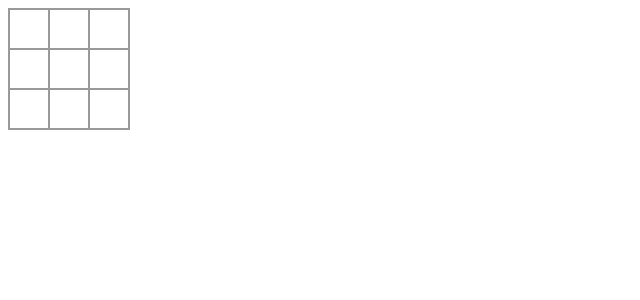
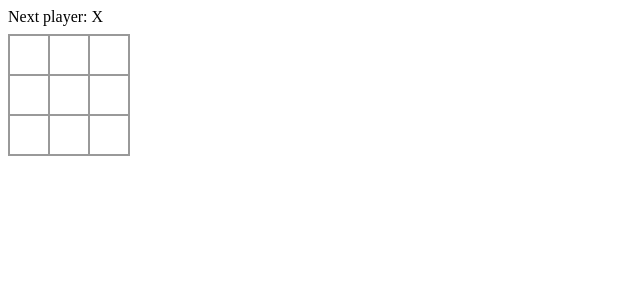
Before and after one commit to jisunipark/tic-tac-toe, a React (Vite) app: page / in a window 1280 px wide. Shown: the top 300 px of the page, without its empty margins (0-640 px from the left). Built offline with nearby package versions, Linux system fonts and the light colour scheme.

Commit message:
feat: 기본 게임 기능 완성

```diff
--- a/src/Board.jsx
+++ b/src/Board.jsx
@@ -1,13 +1,17 @@
+import { calculateStatus, calculateTurns, calculateWinner } from "./logic";
 import { Square } from "./Square";
 import { useGameStore } from "./store";
 
 export default function Board() {
   const { squares, xIsNext, setSquares, setXIsNext } = useGameStore();
 
+  const winner = calculateWinner(squares);
+  const turns = calculateTurns(squares);
   const player = xIsNext ? "X" : "O";
+  const status = calculateStatus(winner, turns, player);
 
   function handleClick(i) {
-    if (squares[i]) return;
+    if (squares[i] || winner) return;
     const nextSquares = squares.slice();
     nextSquares[i] = player;
     setSquares(nextSquares);
@@ -15,6 +19,8 @@
   }
 
   return (
+    <>
+      <div style={{ marginBottom: "0.5rem" }}>{status}</div>
       <div
         style={{
           display: "grid",
@@ -33,5 +39,6 @@
           />
         ))}
       </div>
+    </>
   );
 }
--- /dev/null
+++ b/src/logic.js
@@ -0,0 +1,31 @@
+export function calculateWinner(squares) {
+  const lines = [
+    [0, 1, 2],
+    [3, 4, 5],
+    [6, 7, 8],
+    [0, 3, 6],
+    [1, 4, 7],
+    [2, 5, 8],
+    [0, 4, 8],
+    [2, 4, 6],
+  ];
+
+  for (let i = 0; i < lines.length; i++) {
+    const [a, b, c] = lines[i];
+    if (squares[a] && squares[a] === squares[b] && squares[a] === squares[c]) {
+      return squares[a];
+    }
+  }
+
+  return null;
+}
+
+export function calculateTurns(squares) {
+  return squares.filter((square) => !square).length;
+}
+
+export function calculateStatus(winner, turns, player) {
+  if (!winner && !turns) return "Draw";
+  if (winner) return `Winner ${winner}`;
+  return `Next player: ${player}`;
+}
```
Lines whose indentation alone changed are shown as unchanged.
